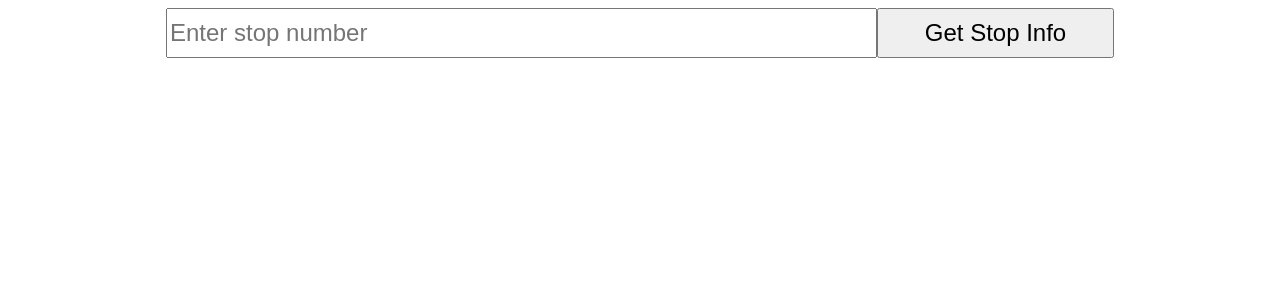
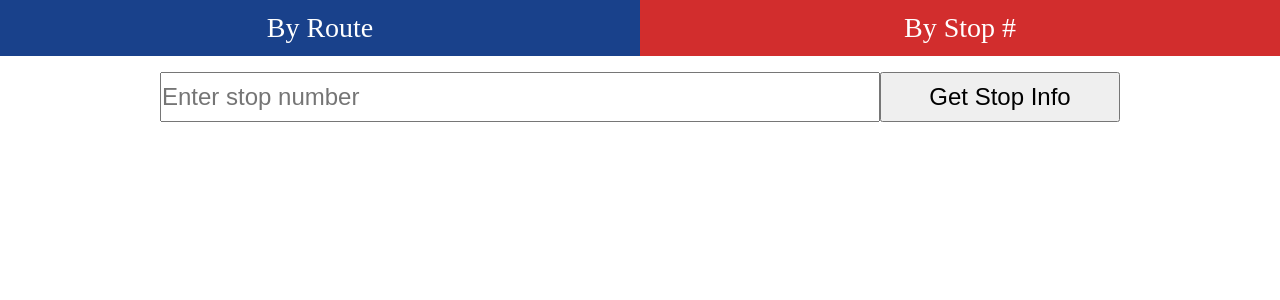
Before and after one commit to carlosh-07/nexTripMock, a Next.js app: page /templates/StopTemplate in a window 1280 px wide. Shown: the top 300 px of the page. Built offline with nearby package versions, Linux system fonts and the light colour scheme.

Commit message:
Add navbar and stlying changes

```diff
--- a/src/app/globals.css
+++ b/src/app/globals.css
@@ -1,78 +1,3 @@
-:root {
-  --max-width: 1100px;
-  --border-radius: 12px;
-  --font-mono: ui-monospace, Menlo, Monaco, 'Cascadia Mono', 'Segoe UI Mono',
-    'Roboto Mono', 'Oxygen Mono', 'Ubuntu Monospace', 'Source Code Pro',
-    'Fira Mono', 'Droid Sans Mono', 'Courier New', monospace;
-
-  --foreground-rgb: 0, 0, 0;
-  --background-start-rgb: 214, 219, 220;
-  --background-end-rgb: 255, 255, 255;
-
-  --primary-glow: conic-gradient(
-    from 180deg at 50% 50%,
-    #16abff33 0deg,
-    #0885ff33 55deg,
-    #54d6ff33 120deg,
-    #0071ff33 160deg,
-    transparent 360deg
-  );
-  --secondary-glow: radial-gradient(
-    rgba(255, 255, 255, 1),
-    rgba(255, 255, 255, 0)
-  );
-
-  --tile-start-rgb: 239, 245, 249;
-  --tile-end-rgb: 228, 232, 233;
-  --tile-border: conic-gradient(
-    #00000080,
-    #00000040,
-    #00000030,
-    #00000020,
-    #00000010,
-    #00000010,
-    #00000080
-  );
-
-  --callout-rgb: 238, 240, 241;
-  --callout-border-rgb: 172, 175, 176;
-  --card-rgb: 180, 185, 188;
-  --card-border-rgb: 131, 134, 135;
-}
-
-@media (prefers-color-scheme: dark) {
-  :root {
-    --foreground-rgb: 255, 255, 255;
-    --background-start-rgb: 0, 0, 0;
-    --background-end-rgb: 0, 0, 0;
-
-    --primary-glow: radial-gradient(rgba(1, 65, 255, 0.4), rgba(1, 65, 255, 0));
-    --secondary-glow: linear-gradient(
-      to bottom right,
-      rgba(1, 65, 255, 0),
-      rgba(1, 65, 255, 0),
-      rgba(1, 65, 255, 0.3)
-    );
-
-    --tile-start-rgb: 2, 13, 46;
-    --tile-end-rgb: 2, 5, 19;
-    --tile-border: conic-gradient(
-      #ffffff80,
-      #ffffff40,
-      #ffffff30,
-      #ffffff20,
-      #ffffff10,
-      #ffffff10,
-      #ffffff80
-    );
-
-    --callout-rgb: 20, 20, 20;
-    --callout-border-rgb: 108, 108, 108;
-    --card-rgb: 100, 100, 100;
-    --card-border-rgb: 200, 200, 200;
-  }
-}
-
 * {
   box-sizing: border-box;
   padding: 0;
@@ -85,23 +10,7 @@ body {
   overflow-x: hidden;
 }
 
-body {
-  color: rgb(var(--foreground-rgb));
-  background: linear-gradient(
-      to bottom,
-      transparent,
-      rgb(var(--background-end-rgb))
-    )
-    rgb(var(--background-start-rgb));
-}
-
 a {
   color: inherit;
   text-decoration: none;
 }
-
-@media (prefers-color-scheme: dark) {
-  html {
-    color-scheme: dark;
-  }
-}
--- a/src/app/page.module.css
+++ b/src/app/page.module.css
@@ -36,6 +36,32 @@
 
 }
 
+.nav {
+  display: grid;
+  grid-template-columns: 1fr 1fr;
+  font-size: 28px;
+  height: 56px;
+  margin-bottom: 16px;
+}
+
+.leftNav {
+  display: flex;
+  background-color: #19418b;
+  color: white;
+  width: 100%;
+  justify-content: center;
+  align-items: center;
+}
+
+.rightNav {
+  display: flex;
+  background-color: #d22d2d;
+  color: white;
+  width: 100%;
+  justify-content: center;
+  align-items: center;
+}
+
 .fullLinkRight {
   display: flex;
   height: 100%;
@@ -58,6 +84,7 @@
   width: 75%;
   margin-right: auto;
   grid-template-columns: 75% auto;
+  margin-bottom: 12px;
 }
 
 .inputSelect {
@@ -78,6 +105,9 @@
   margin-left: auto;
   margin-right: auto;
   width: 75%;
+  justify-content: space-between;
+  align-items: flex-end;
+  margin-bottom: 12px;
 
   @media (max-width: 767px) {
     width: 100%;
--- /dev/null
+++ b/src/components/Navbar/index.tsx
@@ -0,0 +1,16 @@
+import Link from "next/link";
+import styles from "../../app/page.module.css";
+
+const Navbar = () => {
+  return (
+    <nav className={styles.nav}>
+      <Link className={styles.leftNav} href="/route">
+        By Route
+      </Link>
+      <Link className={styles.rightNav} href="/stop">
+        By Stop #
+      </Link>
+    </nav>
+  );
+};
+export default Navbar;
--- a/src/pages/templates/StopTemplate.tsx
+++ b/src/pages/templates/StopTemplate.tsx
@@ -1,8 +1,10 @@
+import "../../app/globals.css";
 import { StopTable } from "@/components/StopTable";
 import { useRouter } from "next/router";
 import { useCallback, useState } from "react";
 
 import styles from "../../app/page.module.css";
+import Navbar from "@/components/Navbar";
 
 interface StopTemplateProps {
   stopNumber?: string;
@@ -41,6 +43,8 @@ const StopTemplate: React.FC<StopTemplateProps> = ({
   }, [userInputForStop]);
 
   return (
+    <>
+      <Navbar />
       <div>
         <div className={styles.inputContainer}>
           <input
@@ -64,6 +68,7 @@ const StopTemplate: React.FC<StopTemplateProps> = ({
         )}
         <StopTable stopData={stopData} />
       </div>
+    </>
   );
 };
 
```
Also changed, not shown: src/pages/templates/RouteTemplate.tsx (+15 -1 lines). Lines whose indentation alone changed are shown as unchanged.
